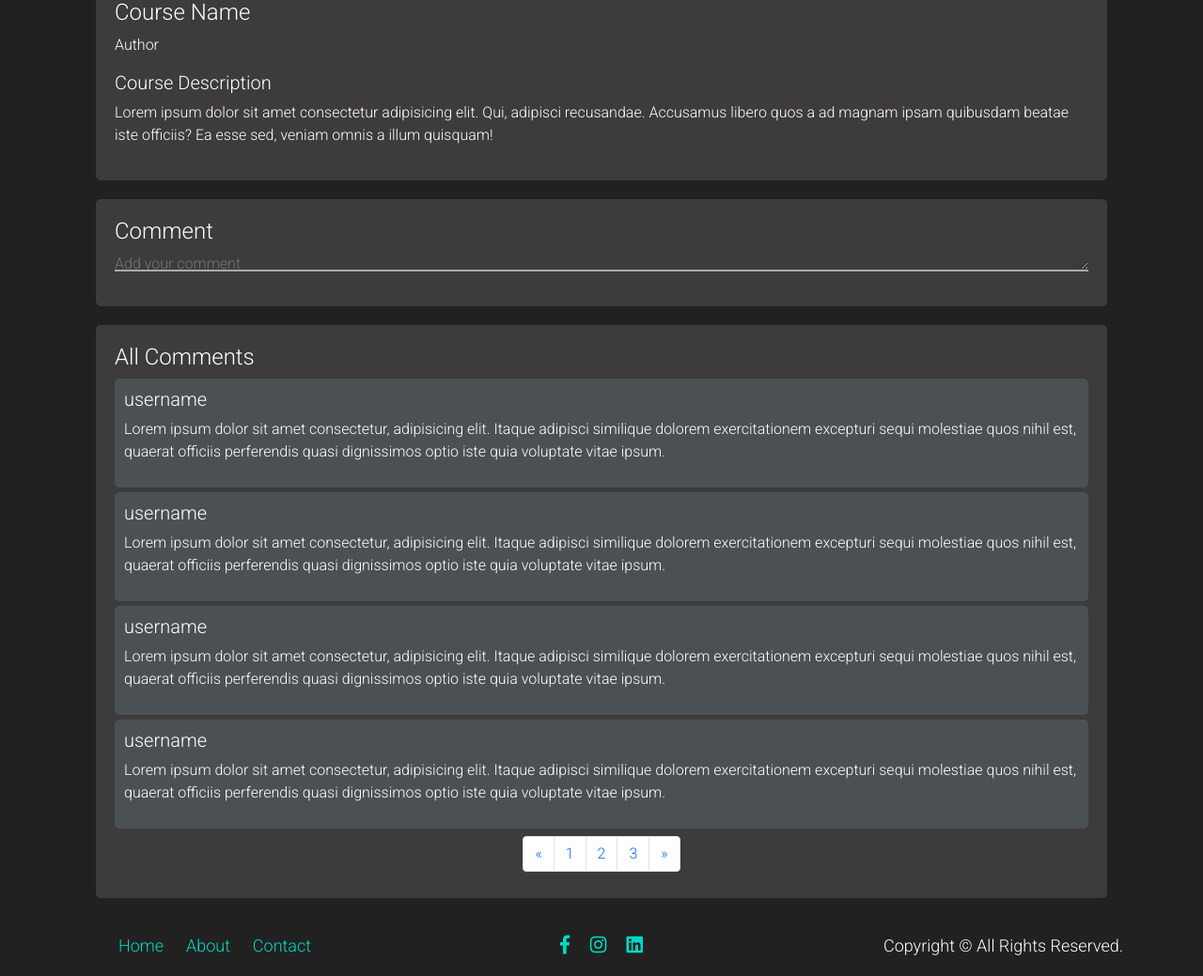
After one commit to Uriel-17/CS160_Project, a PHP site: page /course.php in a window 1280 px wide. The commit adds this page. Shown: the part 762-1801 px from the top of the page at 94% size. Run offline with PHP 8.4, Linux system fonts and the light colour scheme.

Commit message:
course content page - course.php

```diff
--- /dev/null
+++ b/course.css
@@ -0,0 +1,86 @@
+.iframe-container {
+  position: relative;
+  width: 100%;
+  padding-bottom: 56.25%;
+  height: 0;
+}
+
+.iframe-container iframe {
+  position: absolute;
+  width: 100%;
+  top: 0;
+  left: 0;
+  height: 100%;
+}
+
+.container .video-content {
+  background-color: rgb(61, 59, 59);
+  padding: 20px;
+  margin: 20px;
+  border-radius: 5px;
+}
+
+.container .video-description {
+  color: white;
+}
+
+.container .comment-box {
+  background-color: rgb(61, 59, 59);
+  border-radius: 5px;
+
+  padding: 20px;
+  margin: 20px;
+}
+.comment-box h4 {
+  color: white;
+}
+.comment-box textarea {
+  height: 20px;
+  width: 100%;
+  border: none;
+  border-bottom: 2px solid #aaa;
+  background-color: transparent;
+  margin-bottom: 10px;
+
+  outline: none;
+  transition: 0.5s;
+}
+
+.comment-box input[type="submit"],
+button {
+  padding: 10px 15px;
+  border: none;
+  outline: none;
+  border-radius: 5px;
+  /* text-transform: uppercase; */
+  font-weight: bold;
+  cursor: pointer;
+}
+.comment-box input[type="submit"] {
+  color: #fff;
+  background-color: teal;
+}
+
+.comment-box button {
+  color: white;
+  background-color: transparent;
+}
+
+.comment-box .btn {
+  display: none;
+}
+
+.container .all-comments {
+  background-color: rgb(61, 59, 59);
+  color: white;
+  border-radius: 5px;
+  padding: 20px;
+  margin: 20px;
+}
+
+.container .all-comments .each-comment {
+  background-color: #4b5055;
+  padding: 10px;
+  border-radius: 5px;
+  margin-bottom: 5px;
+}
--- /dev/null
+++ b/course.php
@@ -0,0 +1,104 @@
+<?php
+
+    $title = 'course-content page';
+    $currentPage = 'Course Page';
+    include('header.php');
+?>
+
+<head>
+    <meta charset="UTF-8">
+    <meta http-equiv="X-UA-Compatible" content="IE=edge">
+    <meta name="viewport" content="width=device-width, initial-scale=1.0">
+    <link rel="stylesheet" href="course.css" />
+    <link rel="stylesheet" href="css/bootstrap.min.css" />
+
+</head>
+
+<section class="course-body">
+    <div class="container">
+        <div class="video-content">
+
+            <div class="iframe-container">
+                <iframe class="embed-responsive-item"
+                    src="https://www.youtube.com/embed/3Kf-FlECN7M?showinfo=0"></iframe>
+            </div>
+
+            <div class="video-description">
+                <h4 class="m-b-sm">Course Name</h4>
+
+                <p class="m-t-sm">Author</p>
+                <h5 class="m-b-sm">Course Description</h5>
+                <p>Lorem ipsum dolor sit amet consectetur adipisicing elit. Qui, adipisci recusandae. Accusamus
+                    libero quos a ad magnam ipsam quibusdam beatae iste officiis? Ea esse sed, veniam omnis a
+                    illum quisquam!</p>
+
+            </div>
+        </div>
+        <div class="comment-box">
+            <h4>Comment</h4>
+            <form action="" method="post">
+                <textarea name="comment" id="comment" cols="45" rows="10" placeholder="Add your comment"></textarea><br>
+                <div class="btn">
+                    <input type="submit" class="submit" value='Comment' id="new_comment">
+                    <button id='clear'>Cancel</button>
+                </div>
+            </form>
+
+        </div>
+
+        <div class="all-comments">
+            <h4>All Comments</h4>
+            <div class="each-comment">
+                <h5>username</h5>
+                <p>Lorem ipsum dolor sit amet consectetur, adipisicing elit. Itaque adipisci similique dolorem
+                    exercitationem excepturi sequi molestiae quos nihil est, quaerat officiis perferendis quasi
+                    dignissimos optio iste quia voluptate vitae ipsum.</p>
+            </div>
+            <div class="each-comment">
+                <h5>username</h5>
+                <p>Lorem ipsum dolor sit amet consectetur, adipisicing elit. Itaque adipisci similique dolorem
+                    exercitationem excepturi sequi molestiae quos nihil est, quaerat officiis perferendis quasi
+                    dignissimos optio iste quia voluptate vitae ipsum.</p>
+            </div>
+            <div class="each-comment">
+                <h5>username</h5>
+                <p>Lorem ipsum dolor sit amet consectetur, adipisicing elit. Itaque adipisci similique dolorem
+                    exercitationem excepturi sequi molestiae quos nihil est, quaerat officiis perferendis quasi
+                    dignissimos optio iste quia voluptate vitae ipsum.</p>
+            </div>
+            <div class="each-comment">
+                <h5>username</h5>
+                <p>Lorem ipsum dolor sit amet consectetur, adipisicing elit. Itaque adipisci similique dolorem
+                    exercitationem excepturi sequi molestiae quos nihil est, quaerat officiis perferendis quasi
+                    dignissimos optio iste quia voluptate vitae ipsum.</p>
+            </div>
+
+            <nav aria-label="Page navigation">
+                <ul class="pagination m-2 justify-content-center">
+                    <li class="page-item">
+                        <a class="page-link" href="#" aria-label="Previous">
+                            <span aria-hidden="true">&laquo;</span>
+                            <span class="sr-only">Previous</span>
+                        </a>
+                    </li>
+                    <li class="page-item"><a class="page-link" href="#">1</a></li>
+                    <li class="page-item"><a class="page-link" href="#">2</a></li>
+                    <li class="page-item"><a class="page-link" href="#">3</a></li>
+                    <li class="page-item">
+                        <a class="page-link" href="#" aria-label="Next">
+                            <span aria-hidden="true">&raquo;</span>
+                            <span class="sr-only">Next</span>
+                        </a>
+                    </li>
+                </ul>
+            </nav>
+
+        </div>
+    </div>
+</section>
+<script src="my_js/course.js"></script>
+
+
+<?php
+    include('footer.php');
+?>
--- a/edit_profile.php
+++ b/edit_profile.php
@@ -26,7 +26,7 @@
                                     <label>Full Name</label>
                                 </div>
                                 <input class="form-control col-sm-6  py-1" placeholder="Enter full name"
-                                    pattern="[a-z]{1,15}">
+                                    pattern="[a-zA-Z0-9]{1,30}">
                             </div>
                             <hr>
                             <div class="form-group">
--- a/my_css/style.css
+++ b/my_css/style.css
@@ -1,10 +1,11 @@
+@import url("https://fonts.googleapis.com/css2?family=Roboto:ital,wght@0,100;0,300;1,300&display=swap");
 * {
   padding: 0;
   margin: 0;
 }
 body {
-  font-family: Arial, Helvetica, sans-serif;
-  background-color: #302a27;
+  font-family: "Roboto", sans-serif;
+  background-color: #212121;
   display: flex;
   flex-direction: column; /* creates rows out of the elements main and footer */
   height: 100vh;
--- /dev/null
+++ b/my_js/course.js
@@ -0,0 +1,20 @@
+var feild = document.querySelector("textarea");
+var backUp = feild.getAttribute("placeholder");
+var btn = document.querySelector(".btn");
+var clear = document.getElementById("clear");
+
+feild.onfocus = function () {
+  this.setAttribute("placeholder", "");
+  this.style.borderColor = "white";
+  this.style.color = "white";
+  btn.style.display = "block";
+};
+
+feild.onblur = function () {
+  this.setAttribute("placeholder", backUp);
+};
+
+clear.onclick = function () {
+  btn.style.display = "none";
+  feild.value = "";
+};
--- a/upload.php
+++ b/upload.php
@@ -11,7 +11,7 @@
     <meta name="viewport" content="width=device-width, initial-scale=1.0">
     <link rel="stylesheet" href="my_css/userprofile.css" />
     <link rel="stylesheet" href="css/bootstrap.min.css" />
-    <title>Document</title>
+
 </head>
 
 <section class="upload-course-body">
--- a/upload_course.php
+++ b/upload_course.php
@@ -77,7 +77,7 @@ include('header.php');
                                 </li>
                             </ul>
                         </nav>
-                        <button class="upload-button btn-secondary">Upload your course</button>
+                        <a class="upload-button btn-secondary" href="upload.php">Upload your course</a>
                     </div>
                 </div>
                 <div></div>
```
